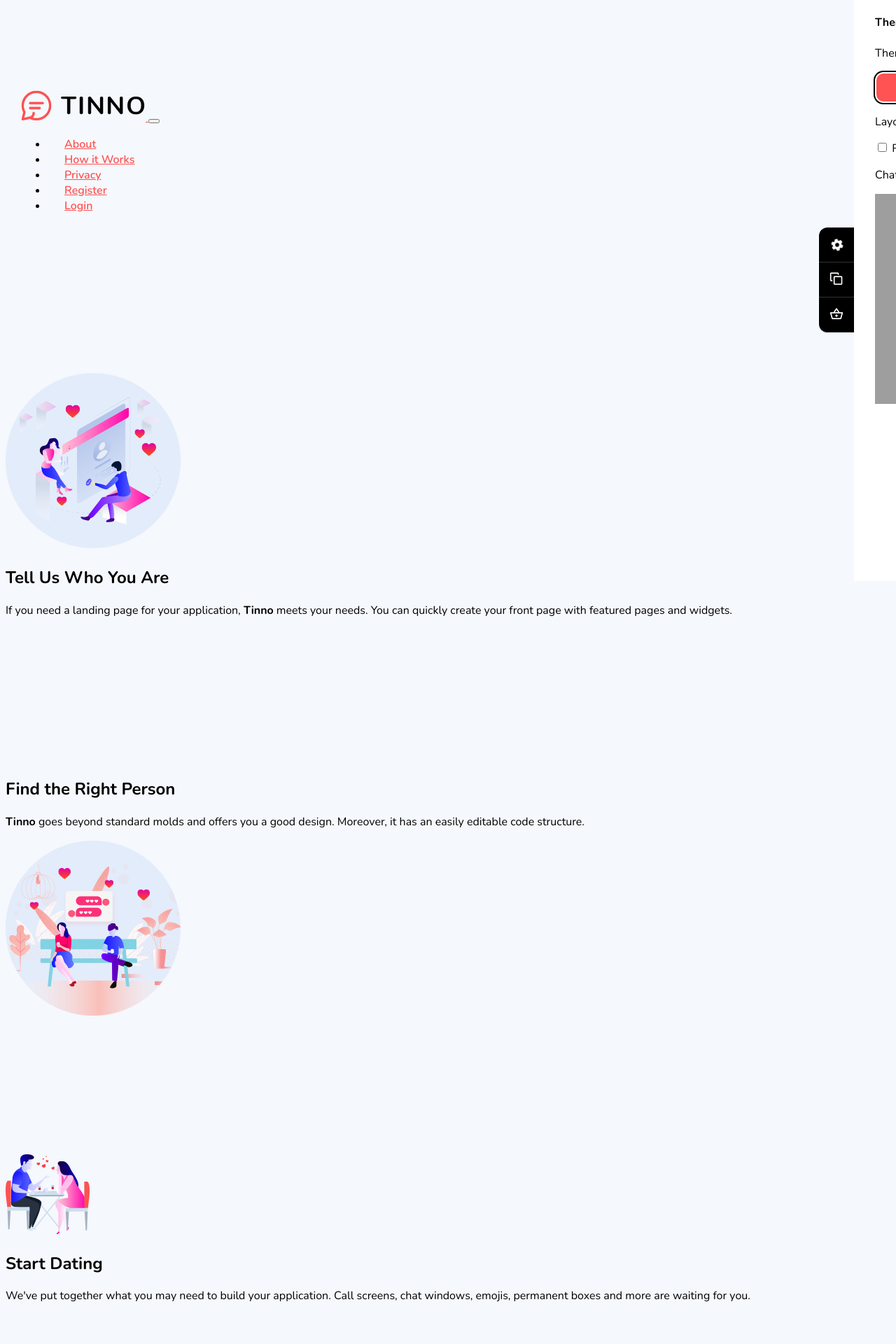
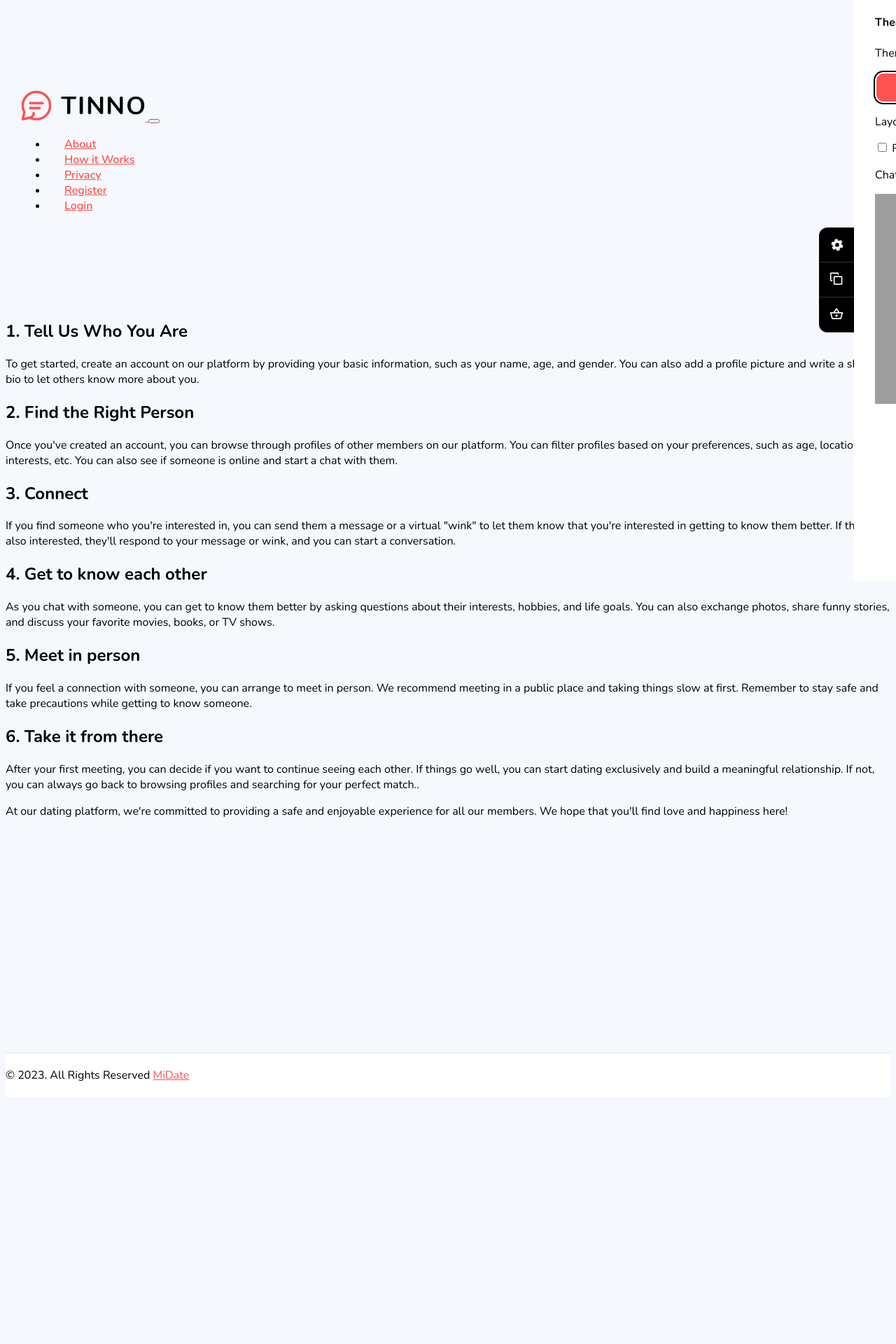
Before and after one commit to briannkhata/midate, a CodeIgniter app: page /midate/Home/how_it_works in a window 1280 px wide. Shown: the top 1920 px of the page at 70% size. After the commit the page ends 1544 px from the top, so only its background shows below. Run offline with CodeIgniter, Linux system fonts and the light colour scheme; some libraries are stand-ins or nearby versions; grey boxes are pictures that could not be loaded.

Commit message:
about us chnages

```diff
--- a/application/views/how_it_works.php
+++ b/application/views/how_it_works.php
@@ -5,7 +5,7 @@
     <meta charset="UTF-8">
     <meta name="viewport" content="width=device-width, initial-scale=1">
     <meta http-equiv="X-UA-Compatible" content="ie=edge">
-    <title>How it Works</title>
+    <title><?=$page_title;?></title>
 
     <!-- Favicon -->
     <link rel="icon" href="<?=base_url();?>dist/media/img/favicon.png" type="image/png">
@@ -43,56 +43,65 @@
 <section class="py-8">
     <div class="container">
 
-        <div class="row align-items-center justify-content-between py-8">
-            <div class="col-12 col-lg-6 order-2 order-lg-1">
-                <img data-aos="zoom-in-right img-shadow" src="<?=base_url();?>dist/htw/icon1.png" class="img-fluid" alt="...">
-            </div>
-            <div class="col-12 col-lg-5 offset-lg-1 order-1 order-lg-2 col-lg-5 text-center text-lg-left mb-5 mb-lg-0">
-                <h2 class="mb-4">Tell Us Who You Are</h2>
-                <p class="lead mb-4">If you need a landing page for your application, <strong>Tinno</strong> meets your
-                    needs. You can quickly create your front page with featured pages and widgets.</p>
+
+            <div class="col-12">
+                <h2 class="mb-4">1. Tell Us Who You Are</h2>
+                <p class="lead mb-4"> To get started, create an account on our platform by providing your basic information, such as your name, age, and gender.
+                    You can also add a profile picture and write a short bio to let others know more about you.</p>
 
             </div>
-        </div>
-        <div class="row align-items-center justify-content-between py-8">
-            <div class="col-12 col-lg-6 text-center text-lg-left mb-5 mb-lg-0">
-                <h2 class="mb-4">Find the Right Person</h2>
-                <p class="lead mb-4"><strong>Tinno</strong> goes beyond standard molds and offers you a good design.
-                    Moreover, it has an easily editable code structure.</p>
+        <div class="col-12">
+            <h2 class="mb-4">2. Find the Right Person</h2>
+                <p class="lead mb-4">
+                    Once you've created an account, you can browse through profiles of other members on our platform. You can filter profiles based on your preferences, such as age, location, interests, etc.
+                    You can also see if someone is online and start a chat with them.
+                </p>
 
             </div>
-            <div class="col-12 col-lg-5 offset-lg-1">
-                <img data-aos="zoom-in-left"
-                     src="<?=base_url();?>dist/htw/icon2.png" class="img-fluid"
-                     alt="...">
-            </div>
+
+
+        <div class="col-12">
+            <h2 class="mb-4">3. Connect</h2>
+                <p class="lead mb-4">
+                    If you find someone who you're interested in, you can send them a message or a virtual "wink" to let them know that you're interested in getting to know them better.
+                    If they're also interested, they'll respond to your message or wink, and you can start a conversation.
+                </p>
+
         </div>
-        <div class="row align-items-center justify-content-between py-8">
-            <div class="col-12 col-lg-6 order-2 order-lg-1">
-                <img data-aos="zoom-in-right"
-                     src="<?=base_url();?>dist/htw/icon4.png" class="img-fluid"
-                     alt="...">
-            </div>
-            <div class="col-12 col-lg-5 offset-lg-1 order-1 order-lg-2 col-lg-5 text-center text-lg-left mb-5 mb-lg-0">
-                <h2 class="mb-4">Start Dating</h2>
-                <p class="lead mb-4">We've put together what you may need to build your application. Call screens, chat
-                    windows, emojis, permanent boxes and more are waiting for you.</p>
+            <div class="col-12">
+                <h2 class="mb-4">4. Get to know each other</h2>
+                <p class="lead mb-4">
+                     As you chat with someone, you can get to know them better by asking questions about their interests, hobbies, and life goals.
+                    You can also exchange photos, share funny stories, and discuss your favorite movies, books, or TV shows.
+                </p>
 
             </div>
+
+        <div class="col-12">
+            <h2 class="mb-4">5.  Meet in person</h2>
+            <p class="lead mb-4">
+               If you feel a connection with someone, you can arrange to meet in person. We recommend meeting in a public place and taking things slow at first.
+                Remember to stay safe and take precautions while getting to know someone.
+            </p>
+
         </div>
-        <div class="row align-items-center justify-content-between py-8">
-            <div class="col-12 col-lg-6 order-2 order-lg-1 col-lg-5 text-center text-lg-left mb-5 mb-lg-0">
-                <h2 class="mb-4">Marry Each Other if All is good</h2>
-                <p class="lead mb-4"><strong>Tinno</strong> has a design that looks great on many devices. It can run
-                    smoothly on all new generation browsers.</p>
 
-            </div>
-            <div class="col-12 col-lg-5 offset-lg-1 order-2 order-lg-1">
-                <img data-aos="zoom-in-left"
-                     src="<?=base_url();?>dist/htw/icon3.png" class="img-fluid"
-                     alt="...">
-            </div>
+        <div class="col-12">
+            <h2 class="mb-4">6. Take it from there</h2>
+            <p class="lead mb-4">
+                After your first meeting, you can decide if you want to continue seeing each other. If things go well, you can start dating exclusively and build a meaningful relationship.
+                If not, you can always go back to browsing profiles and searching for your perfect match..
+            </p>
+
         </div>
+
+        <div class="col-12">
+            <p class="lead mb-4">
+                At our dating platform, we're committed to providing a safe and enjoyable experience for all our members. We hope that you'll find love and happiness here!
+            </p>
+
+        </div>
+
     </div>
 </section>
 <!-- ./ Features -->
--- a/application/views/privacy.php
+++ b/application/views/privacy.php
@@ -5,7 +5,7 @@
     <meta charset="UTF-8">
     <meta name="viewport" content="width=device-width, initial-scale=1">
     <meta http-equiv="X-UA-Compatible" content="ie=edge">
-    <title>How it Works</title>
+    <title><?=$page_title;?></title>
 
     <!-- Favicon -->
     <link rel="icon" href="<?=base_url();?>dist/media/img/favicon.png" type="image/png">
```
Also changed, not shown: application/views/about.php (+18 -9 lines).
